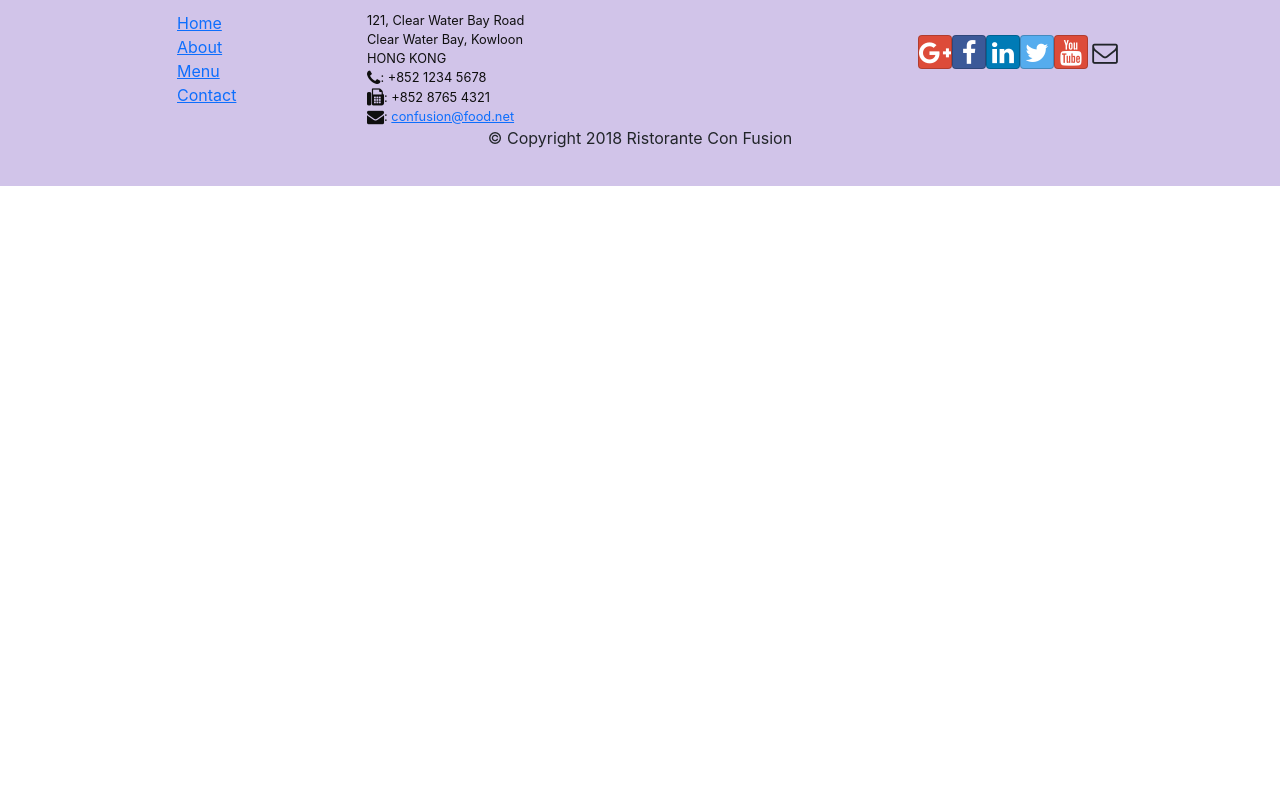
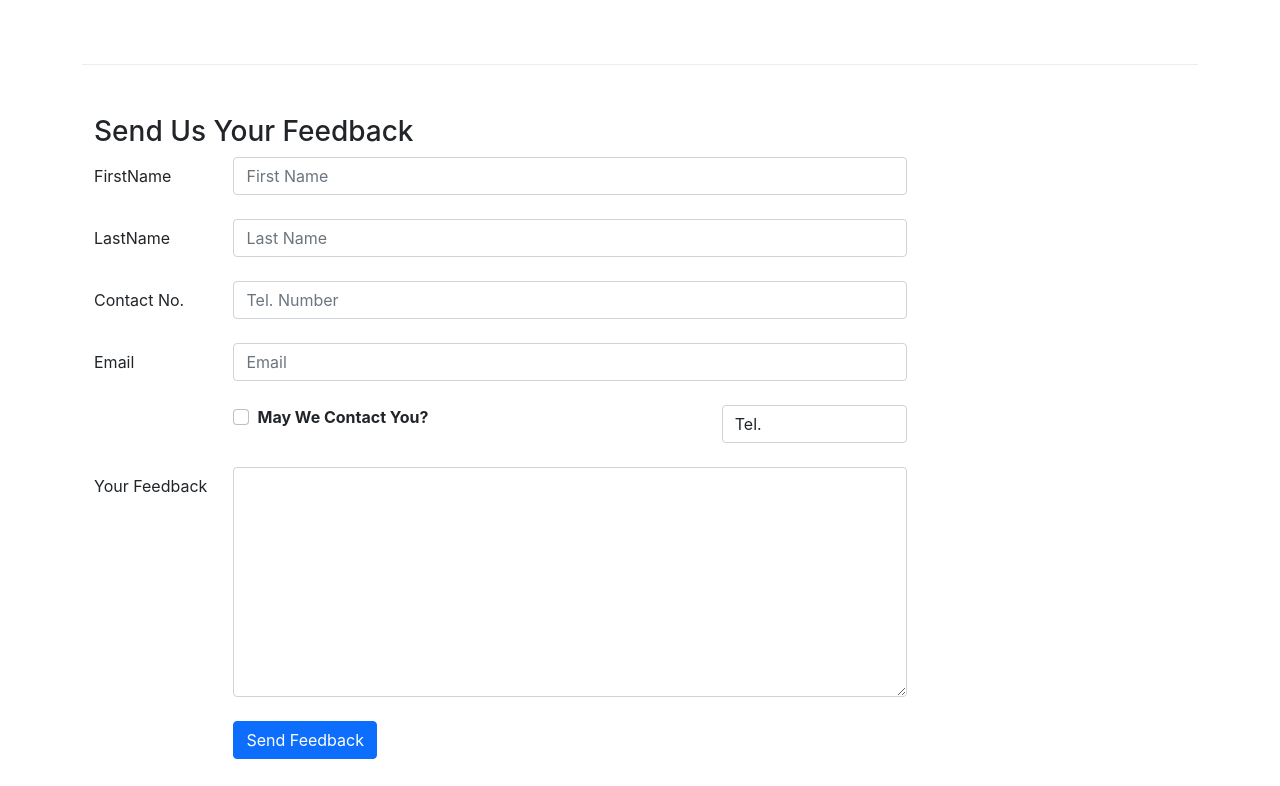
Before and after one commit to payal2503/ReactJS2, a React (Create React App) app: page /contactus in a window 1280 px wide. Shown: the part 754-1540 px from the top of the page. Before the commit the page ends 940 px from the top, so only its background shows below. Built offline with nearby package versions, Linux system fonts and the light colour scheme.

Commit message:
Controlled Forms

```diff
--- a/src/components/ContactComponent.js
+++ b/src/components/ContactComponent.js
@@ -1,8 +1,47 @@
-import React from 'react';
+import React , {Component } from 'react';
+import { Breadcrumb ,BreadcrumbItem , Form , Button , FormGroup ,Label ,Input ,Col} from 'reactstrap';
+import { Link } from 'react-router-dom';
 
-function Contact (props){
+
+class Contact extends Component {
+    constructor(props){
+        super(props);
+
+        this.state={
+
+        }
+        this.handleSubmit = this.handleSubmit.bind(this);
+        this.handleInputChange = this.handleInputChange.bind(this);
+    }
+
+    handleInputChange(event){
+        const target = event.target;
+        const value = target.type === 'checkbox' ? target.checked : target.value;
+        const name = target.name;
+
+        this.setState({
+            [name] : value
+        })
+    }
+
+    handleSubmit(event){
+        console.log("Current State is" + JSON.stringify(this.state));
+        alert("Current State is" + JSON.stringify(this.state));
+        event.preventDefault();
+    }
+    render(){
         return(
             <div className="container">
+                <div className="row">
+                        <Breadcrumb>
+                            <BreadcrumbItem><Link to = '/home'> Home </Link></BreadcrumbItem>
+                            <BreadcrumbItem active> Menu </BreadcrumbItem>
+                        </Breadcrumb>
+                        <div className="col-12">
+                            <h3> ContactUs </h3>
+                            <hr />
+                        </div>
+                    </div>
                 <div className="row row-content">
                     <div className="col-12">
                     <h3>Location Information</h3>
@@ -29,9 +68,92 @@
                         </div>
                     </div>
                 </div>
+                <div className ="row row-content">
+                    <div className ="col-12">
+                        <h3>Send Us Your Feedback</h3>
+                    </div>
+                    <div className ="col-12 col-md-9">
+                        <Form onSubmit={this.handleSubmit}>
+                            <FormGroup row>
+                                <Label htmlFor="firstname" md={2}> FirstName </Label>
+                                <Col md={10}>
+                                    <Input type="text" id="firstname" name="firstname"
+                                        placeholder="First Name"
+                                        value={this.state.firstname}
+                                        onChange={this.handleInputChange} />
+                                </Col>
+                            </FormGroup><br />
+                            <FormGroup row>
+                                <Label htmlFor="lastname" md={2}> LastName </Label>
+                                <Col md={10}>
+                                    <Input type="text" id="lastname" name="lastname"
+                                        placeholder ="Last Name"
+                                        value={this.state.lastname}
+                                        onChange={this.handleInputChange} />
+                                </Col>
+                            </FormGroup><br />
+                            <FormGroup row>
+                                <Label htmlFor="telnum" md={2}> Contact No. </Label>
+                                <Col md={10}>
+                                    <Input type="tel" id="telnum" name="telnum"
+                                        placeholder ="Tel. Number"
+                                        value={this.state.telnum}
+                                        onChange={this.handleInputChange}/>
+                                </Col>
+                            </FormGroup><br />
+                            <FormGroup row>
+                                <Label htmlFor="email" md={2}> Email </Label>
+                                <Col md={10}>
+                                    <Input type="email" id="email" name="email"
+                                        placeholder ="Email"
+                                        value={this.state.email}
+                                        onChange={this.handleInputChange}/>
+                                </Col>
+                            </FormGroup><br />
+                            <FormGroup row>
+                                <Col md={{size:6 , offset:2}}>
+                                    <FormGroup check>
+                                        <Label check>
+                                            <Input type="checkbox" name="agree"
+                                                checked={this.state.agree}
+                                                onChange={this.handleInputChange} /> {' '}
+                                                <strong>May We Contact You?</strong>
+                                        </Label>
+                                    </FormGroup>
+                                </Col>
+                                <Col md={{size: 3, offset: 1}}>
+                                    <Input type="select" name="contactType"
+                                            value={this.state.contactType}
+                                            onChange={this.handleInputChange}>
+                                        <option>Tel.</option>
+                                        <option>Email</option>
+                                        <option>Contact No.</option>
+                                    </Input>
+                                </Col>
+                            </FormGroup><br />
+                            <FormGroup row>
+                                <Label htmlFor="message" md={2}> Your Feedback </Label>
+                                <Col md={10}>
+                                    <Input type="textarea" id="message" name="message" rows={9}
+                                        value={this.state.message}
+                                        onChange={this.handleInputChange}/>
+                                </Col>
+                            </FormGroup><br />
+                            <FormGroup row>
+                                <Col md={{size:10 , offset:2}}>
+                                  <Button type="submit" color="primary">
+                                      Send Feedback
+                                  </Button>
+                                </Col>
+                            </FormGroup><br />
+                        </Form>
+                    </div>
+                </div>
             </div>
         );
     }
+}
+
 
 
 export default Contact;
```
Lines whose indentation alone changed are shown as unchanged.
